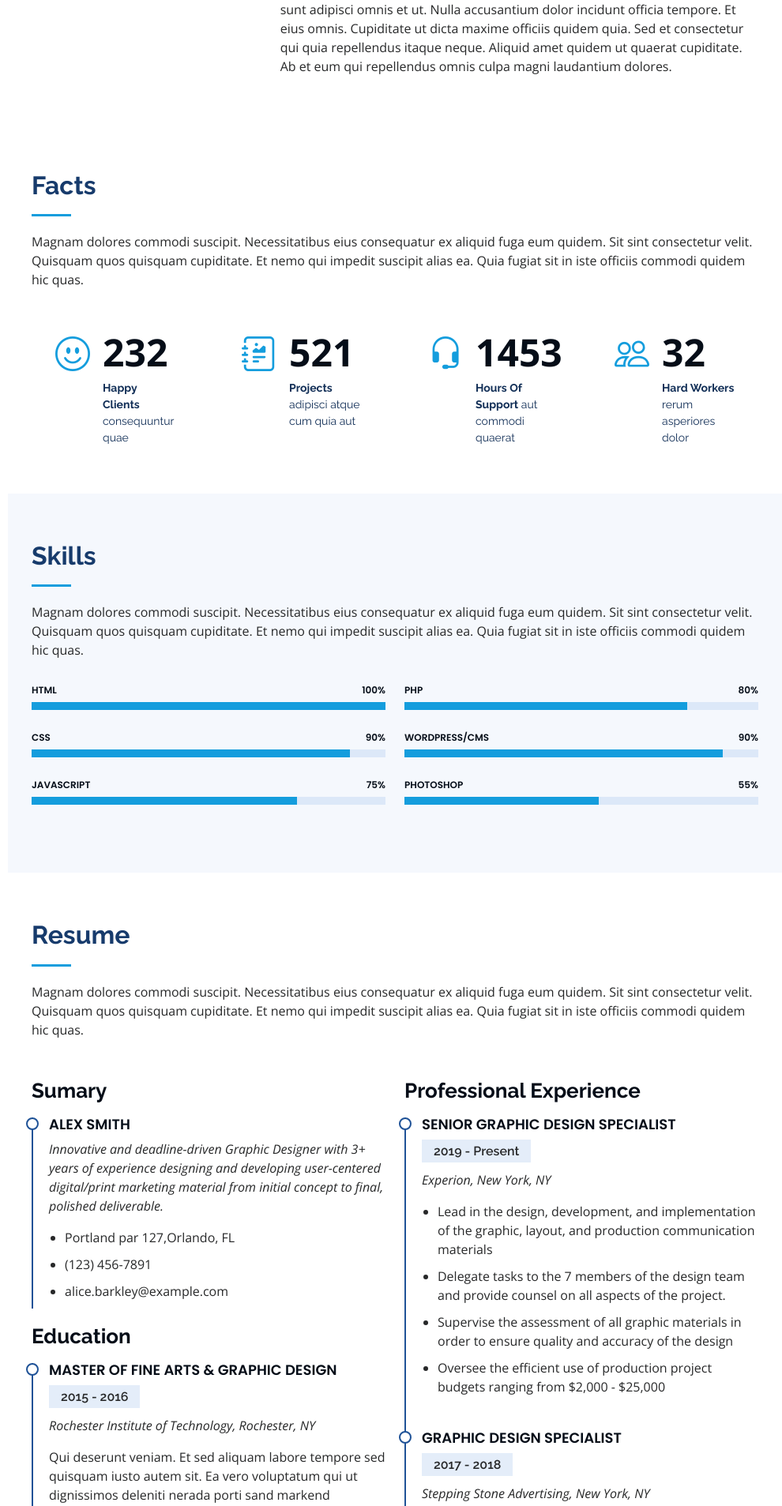
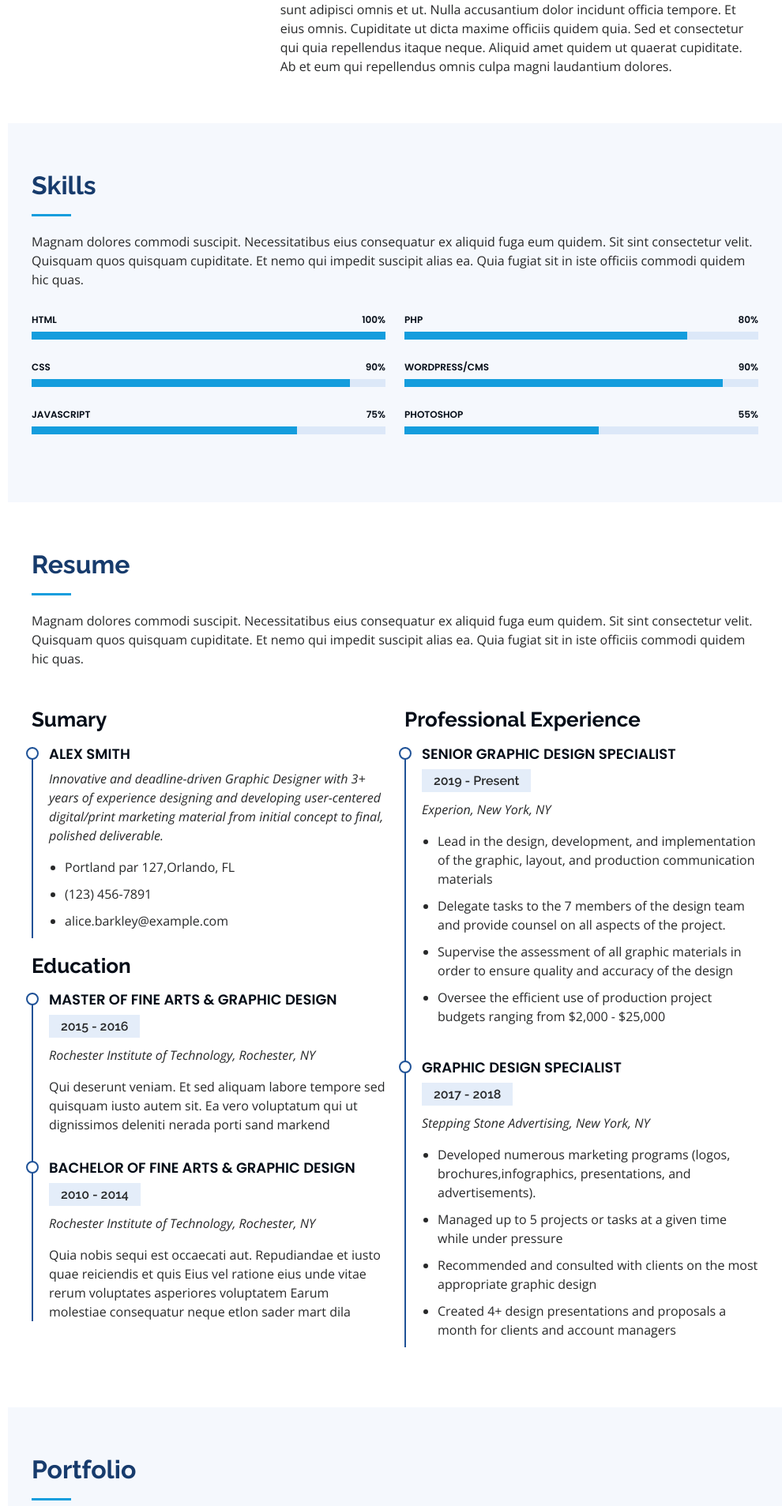
Before and after one commit to limberick/portfolio, a Django app: page / in a window 1280 px wide. Shown: the part 1344-3251 px from the top of the page at 79% size, without its empty margins (290-1280 px from the left). Run offline with Django 5.2, Linux system fonts and the light colour scheme; some libraries are stand-ins or nearby versions.

Commit message:
deleted the facts section

```diff
--- a/project/templates/home.html
+++ b/project/templates/home.html
@@ -128,53 +128,6 @@
       </div>
     </section><!-- End About Section -->
 
-    <!-- ======= Facts Section ======= -->
-    <section id="facts" class="facts">
-      <div class="container">
-
-        <div class="section-title">
-          <h2>Facts</h2>
-          <p>Magnam dolores commodi suscipit. Necessitatibus eius consequatur ex aliquid fuga eum quidem. Sit sint consectetur velit. Quisquam quos quisquam cupiditate. Et nemo qui impedit suscipit alias ea. Quia fugiat sit in iste officiis commodi quidem hic quas.</p>
-        </div>
-
-        <div class="row no-gutters">
-
-          <div class="col-lg-3 col-md-6 d-md-flex align-items-md-stretch" data-aos="fade-up">
-            <div class="count-box">
-              <i class="bi bi-emoji-smile"></i>
-              <span data-purecounter-start="0" data-purecounter-end="232" data-purecounter-duration="1" class="purecounter"></span>
-              <p><strong>Happy Clients</strong> consequuntur quae</p>
-            </div>
-          </div>
-
-          <div class="col-lg-3 col-md-6 d-md-flex align-items-md-stretch" data-aos="fade-up" data-aos-delay="100">
-            <div class="count-box">
-              <i class="bi bi-journal-richtext"></i>
-              <span data-purecounter-start="0" data-purecounter-end="521" data-purecounter-duration="1" class="purecounter"></span>
-              <p><strong>Projects</strong> adipisci atque cum quia aut</p>
-            </div>
-          </div>
-
-          <div class="col-lg-3 col-md-6 d-md-flex align-items-md-stretch" data-aos="fade-up" data-aos-delay="200">
-            <div class="count-box">
-              <i class="bi bi-headset"></i>
-              <span data-purecounter-start="0" data-purecounter-end="1453" data-purecounter-duration="1" class="purecounter"></span>
-              <p><strong>Hours Of Support</strong> aut commodi quaerat</p>
-            </div>
-          </div>
-
-          <div class="col-lg-3 col-md-6 d-md-flex align-items-md-stretch" data-aos="fade-up" data-aos-delay="300">
-            <div class="count-box">
-              <i class="bi bi-people"></i>
-              <span data-purecounter-start="0" data-purecounter-end="32" data-purecounter-duration="1" class="purecounter"></span>
-              <p><strong>Hard Workers</strong> rerum asperiores dolor</p>
-            </div>
-          </div>
-
-        </div>
-
-      </div>
-    </section><!-- End Facts Section -->
 
     <!-- ======= Skills Section ======= -->
     <section id="skills" class="skills section-bg">
```
